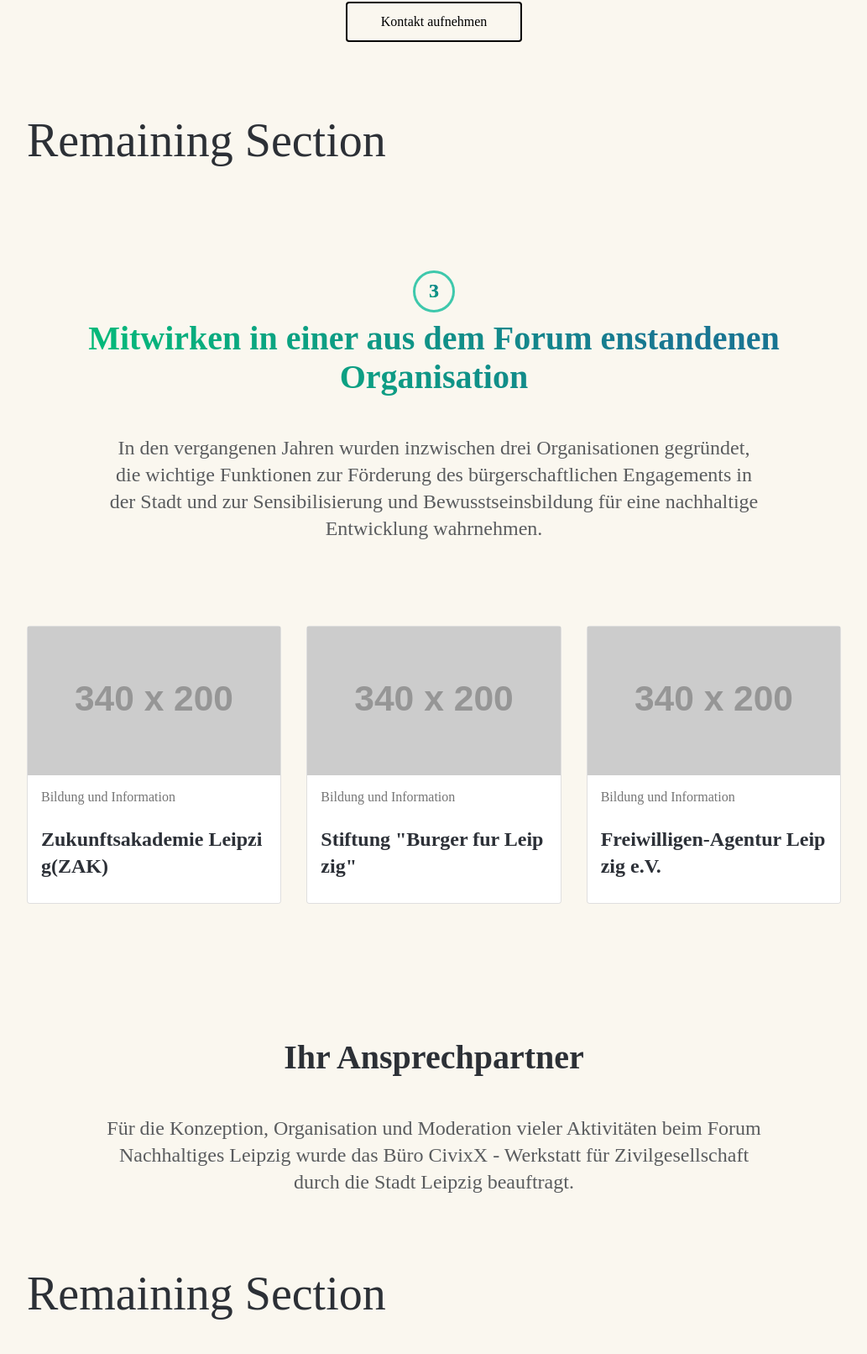
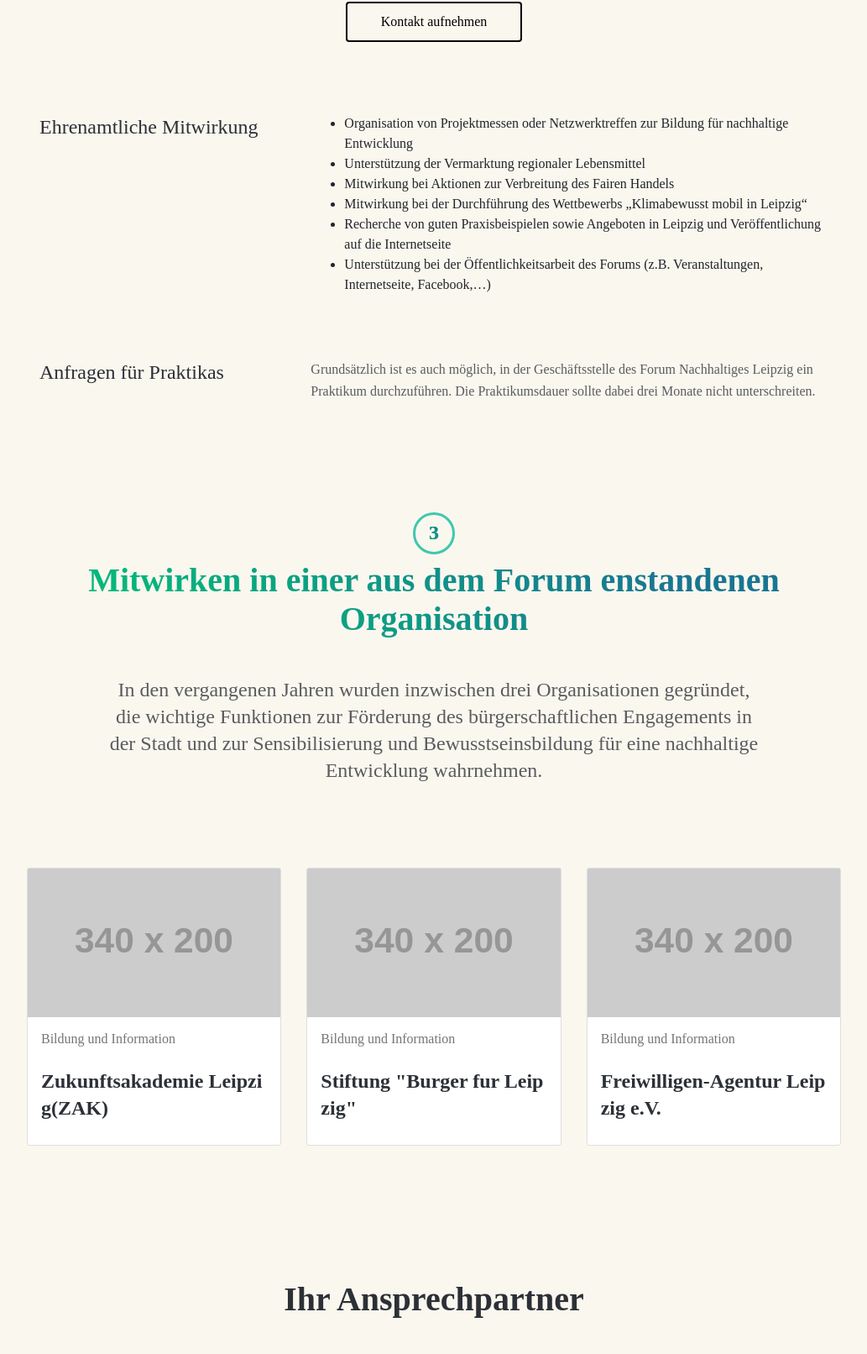
Before and after one commit to avani-addweb/nale-design, a website: page engagieren.html in a window 1280 px wide. Shown: the part 2068-3680 px from the top of the page at 84% size, without its empty margins (123-1156 px from the left). Drawn offline with nearby package versions, Linux system fonts and the light colour scheme; placeholder pictures from the web are drawn by us; a web font is replaced by a local one.

Commit message:
Added html structure for engagieren

```diff
--- a/engagieren.html
+++ b/engagieren.html
@@ -232,7 +232,7 @@
   </div>
 </section>
 
-<section class="section Contribute">
+<section class="section contribute">
   <div class="section_upper">
     <div class="sm-container">
       <div class="w-100 mb-15 text-gradient-green"><h4 class="number-round text-gradient-green">2</h4></div>
@@ -244,11 +244,30 @@
   </div>
   <div class="section_lower pd-t-b-15">
     <div class="sm-container">
-       <div class="card-section mb_0">
-          <div class="row">
-            <h1>Remaining Section</h1>
+       <div class="row mb-60">
+         <div class="col-md-4">
+           <h4>Ehrenamtliche Mitwirkung</h4>
+         </div>
+         <div class="col-md-8">
+           <ul>
+             <li>Organisation von Projektmessen oder Netzwerktreffen zur Bildung für nachhaltige Entwicklung</li>
+             <li>Unterstützung der Vermarktung regionaler Lebensmittel</li>
+             <li>Mitwirkung bei Aktionen zur Verbreitung des Fairen Handels</li>
+            <li>Mitwirkung bei der Durchführung des Wettbewerbs „Klimabewusst mobil in Leipzig“</li>
+            <li>Recherche von guten Praxisbeispielen sowie Angeboten in Leipzig und Veröffentlichung auf die Internetseite</li>
+            <li>Unterstützung bei der Öffentlichkeitsarbeit des Forums (z.B. Veranstaltungen, Internetseite, Facebook,…)</li>
+
+           </ul>
+         </div>
+       </div>
+       <div class="row">
+          <div class="col-md-4">
+            <h4>Anfragen für Praktikas</h4>
           </div>
-        </div>
+          <div class="col-md-8">
+            <p>Grundsätzlich ist es auch möglich, in der Geschäftsstelle des Forum Nachhaltiges Leipzig ein Praktikum durchzuführen. Die Praktikumsdauer sollte dabei drei Monate nicht unterschreiten. </p>
+          </div>
+      </div>
     </div>
   </div>
 </section>
@@ -312,9 +331,28 @@
   </div>
   <div class="section_lower pd-t-b-15">
     <div class="sm-container">
-      <div class="card-section mb_0">
-        <div class="row">
-            <h1>Remaining Section</h1>
+      <h2>Ihr Ansprechpartner</h2>
+      <div class="sub_text">
+        Für die Konzeption, Organisation und Moderation vieler Aktivitäten beim Forum Nachhaltiges Leipzig wurde das Büro CivixX - Werkstatt für Zivilgesellschaft durch die Stadt Leipzig beauftragt.
+      </div>
+      <div class="row">
+        <div class="col-md-5">
+          <p>Die Arbeit der Management-Stelle wird sowohl von der Stadt Leipzig als auch von Unternehmen (Leipziger Gruppe, WEV) finanziert. Diese Geschäftsstelle steht Ihnen zur Verfügung, wenn Sie im Forum mitwirken möchten, wenn Sie Partner oder Unterstützung für Ihre Vorhaben suchen oder wenn Sie Ideen oder auch Kritiken haben. </p>
+        </div>
+        <div class="col-md-5 offset-2">
+          <div class="">
+            <img src="">
+          </div>
+          <div>
+            <h4>Ralf Elsässer</h4>
+            <div class="">
+              CivixX -Werkstatt
+              A Eisenbahnstr. 66
+                04315 Leipzig
+              T   0341 / 44 25 99 00
+              M post@nachhaltiges-leipzig.de
+            </div>
+          </div>
         </div>
       </div>
     </div>
--- a/src/css/_engagieren.scss
+++ b/src/css/_engagieren.scss
@@ -14,3 +14,12 @@
 
   @extend .text-gradient-green;
 }
+
+.section {
+  ul {
+    margin-top: 0;
+    li {
+      margin-bottom: 15px;
+    }
+  }
+}
```
